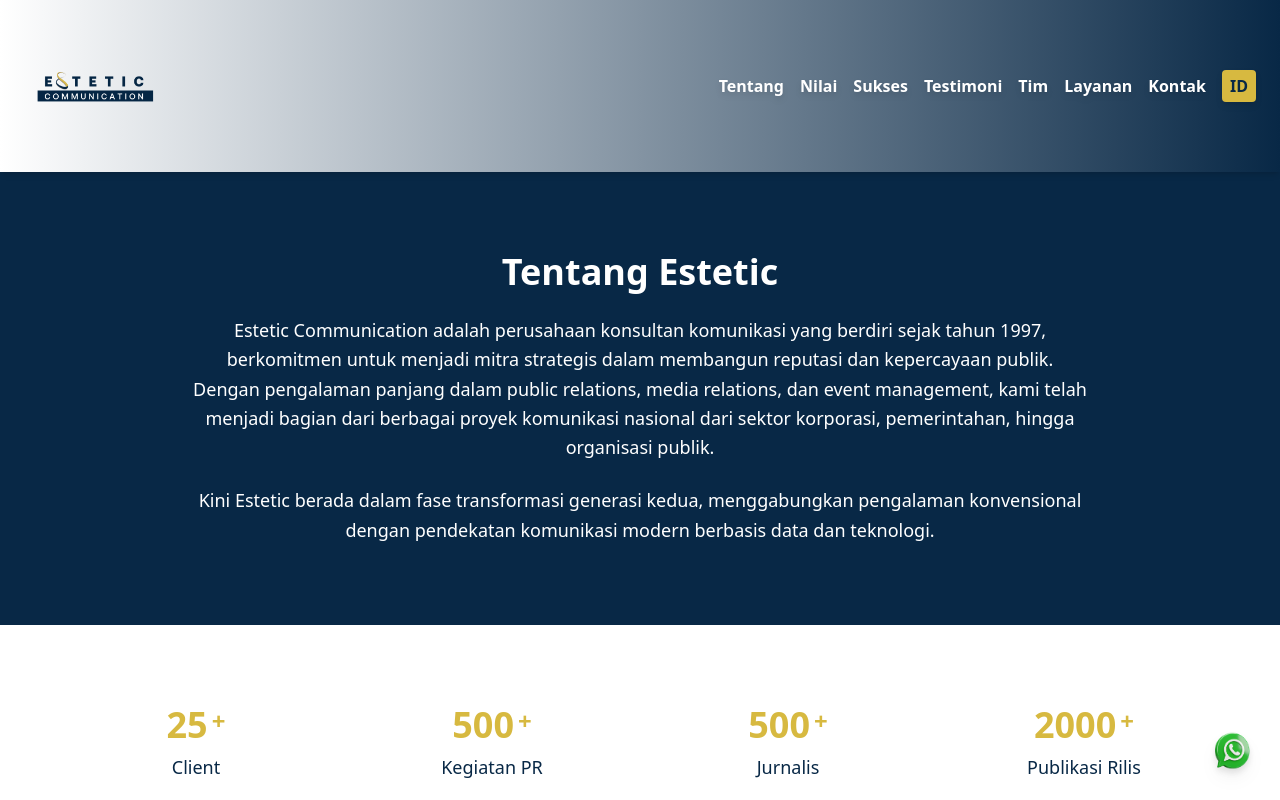
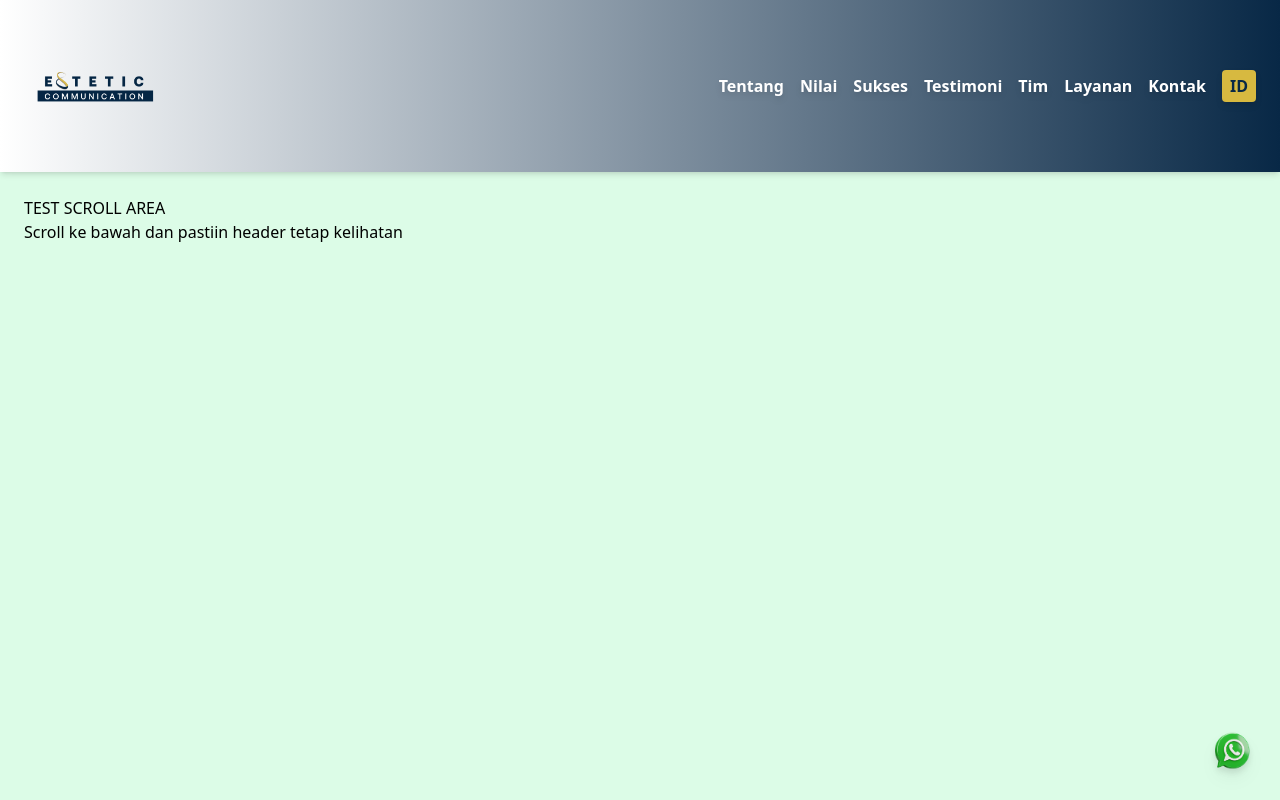
Before and after one commit to ProfAdri90/estetic-dinamis, a Next.js app: page / in a window 1280 px wide. Shown: the top 800 px of the page. Built offline with nearby package versions, Linux system fonts and the light colour scheme.

Commit message:
Update index.js

```diff
--- a/pages/index.js
+++ b/pages/index.js
@@ -240,6 +240,10 @@ useEffect(() => {
 </AnimatePresence>
       </header>
 
+<section className="h-[2000px] bg-green-100 text-black p-6">
+  <h2>TEST SCROLL AREA</h2>
+  <p>Scroll ke bawah dan pastiin header tetap kelihatan</p>
+</section>
 
 
 
```
